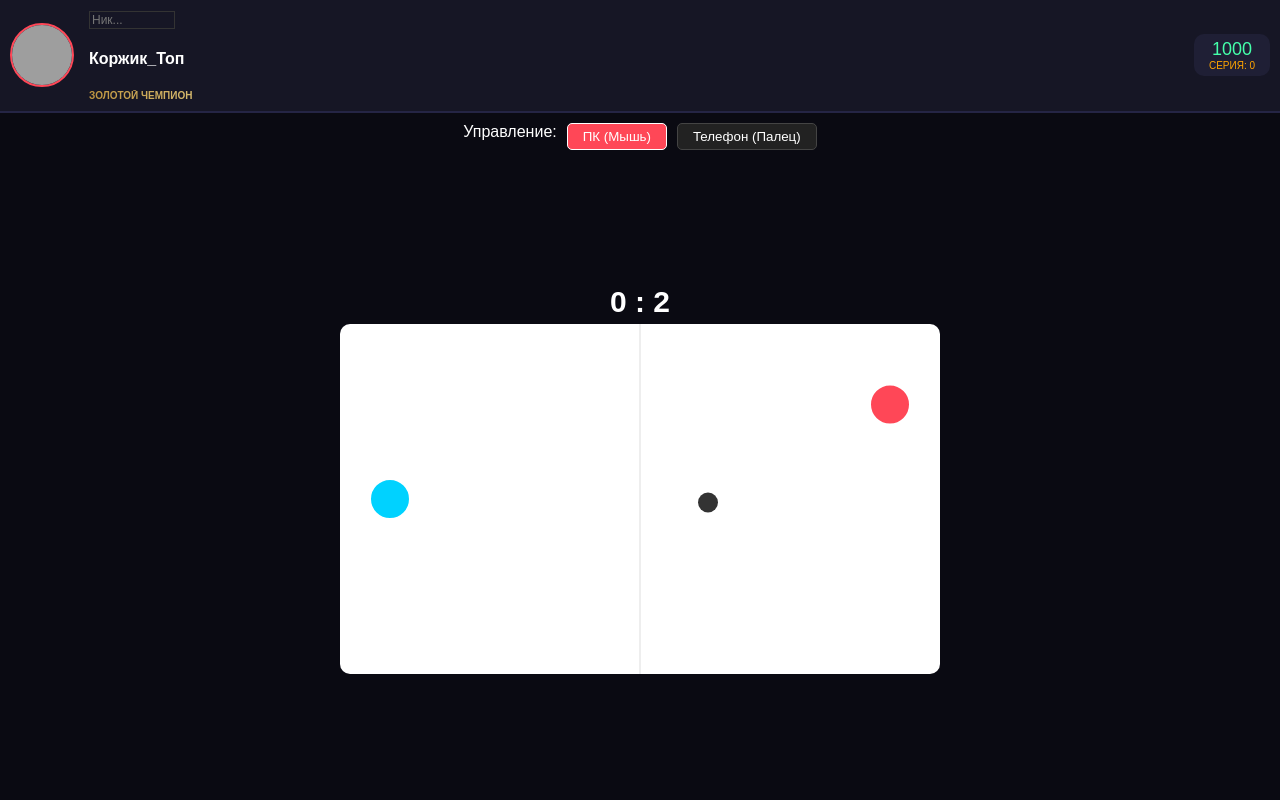
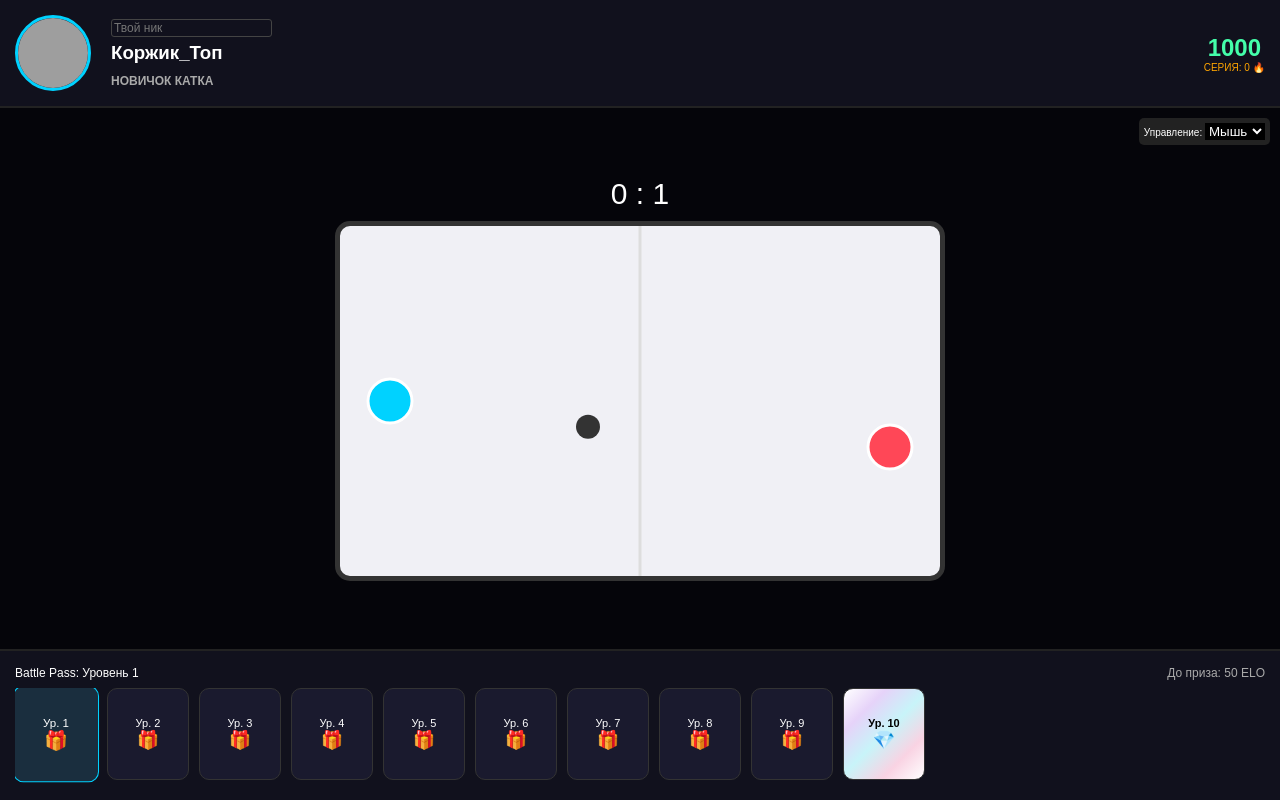
Before and after one commit to htmlop516/hokeym, a plain HTML site: page index.html in a window 1280 px wide. Both pictures are taken after a click on the button "ИГРАТЬ". Drawn offline with Linux system fonts and the light colour scheme; grey boxes are pictures that could not be loaded.

Commit message:
Update index.html

```diff
--- a/index.html
+++ b/index.html
@@ -3,239 +3,229 @@
 <head>
     <meta charset="UTF-8">
     <meta name="viewport" content="width=device-width, initial-scale=1.0, maximum-scale=1.0, user-scalable=no">
-    <title>Три Кота: Хоккей ELO Mobile</title>
+    <title>Три Кота: Hockey ELO & BP</title>
     <style>
         :root {
             --gold: linear-gradient(90deg, #bf953f, #fcf6ba, #b38728, #fcf6ba, #aa771c);
-            --pearl: linear-gradient(135deg, #fff5ff, #e6d3f9, #c8f4f9, #f9d3e3, #fff5ff);
-            --accent: #ff4757;
+            --pearl: linear-gradient(135deg, #fff, #e6d3f9, #c8f4f9, #f9d3e3, #fff);
+            --accent: #00d2ff;
         }
         body {
-            background: #0a0a12; color: white; font-family: sans-serif;
-            margin: 0; display: flex; flex-direction: column; height: 100vh; overflow: hidden;
-            touch-action: none; /* Отключает скролл при игре */
+            background: #05050a; color: white; font-family: 'Arial', sans-serif;
+            margin: 0; display: flex; flex-direction: column; height: 100vh; overflow: hidden; touch-action: none;
         }
 
-        /* ВЕРХНЯЯ ПАНЕЛЬ / ПРОФИЛЬ */
-        .header { background: #161625; padding: 10px; display: flex; align-items: center; gap: 15px; border-bottom: 2px solid #252545; }
-        .pfp-box { width: 60px; height: 60px; border-radius: 50%; border: 2px solid var(--accent); overflow: hidden; flex-shrink: 0; }
-        .pfp-box img { width: 100%; height: 100%; object-fit: cover; }
+        /* ШАПКА / ПРОФИЛЬ */
+        .header { background: #11111d; padding: 15px; display: flex; align-items: center; gap: 20px; border-bottom: 2px solid #222; }
+        .pfp-wrap { width: 70px; height: 70px; border-radius: 50%; border: 3px solid var(--accent); overflow: hidden; cursor: pointer; flex-shrink: 0; }
+        .pfp-wrap img { width: 100%; height: 100%; object-fit: cover; }
+        .profile-data { flex-grow: 1; }
 
-        .user-info { flex-grow: 1; }
-        #userName { margin: 0; font-size: 16px; }
-        .title { font-size: 10px; font-weight: 900; text-transform: uppercase; }
-        .gold { background: var(--gold); -webkit-background-clip: text; -webkit-text-fill-color: transparent; }
-        .pearl { background: var(--pearl); -webkit-background-clip: text; -webkit-text-fill-color: transparent; animation: shine 3s infinite linear; background-size: 200%; }
+        /* ТИТУЛЫ */
+        .title-badge { font-weight: 900; font-size: 12px; text-transform: uppercase; display: inline-block; margin-top: 5px; }
+        .gold-t { background: var(--gold); -webkit-background-clip: text; -webkit-text-fill-color: transparent; animation: shine 2s infinite linear; background-size: 200%; }
+        .pearl-t { background: var(--pearl); -webkit-background-clip: text; -webkit-text-fill-color: transparent; animation: shine 3s infinite linear; background-size: 200%; filter: drop-shadow(0 0 5px #fff); }
+        @keyframes shine { to { background-position: 200% center; } }
 
-        .stats { background: #1f1f35; padding: 5px 15px; border-radius: 10px; text-align: center; }
+        /* ИГРОВОЕ ПОЛЕ */
+        .game-main { flex-grow: 1; display: flex; flex-direction: column; align-items: center; justify-content: center; position: relative; }
+        canvas { background: #f0f0f5; border: 5px solid #333; border-radius: 15px; max-width: 95%; height: auto; }
 
-        /* ВЫБОР УСТРОЙСТВА */
-        .device-selector { padding: 10px; display: flex; justify-content: center; gap: 10px; background: #0a0a12; }
-        .dev-btn { padding: 5px 15px; border: 1px solid #444; background: #222; color: white; border-radius: 5px; cursor: pointer; }
-        .dev-btn.active { background: var(--accent); border-color: white; }
-
-        /* ИГРОВАЯ ЗОНА */
-        .game-container { flex-grow: 1; display: flex; flex-direction: column; align-items: center; justify-content: center; position: relative; }
-        #score { font-size: 30px; font-weight: bold; margin-bottom: 5px; }
-        canvas { background: #fff; border-radius: 10px; max-width: 95%; height: auto; touch-action: none; }
+        /* BATTLE PASS */
+        .bp-container { background: #11111d; padding: 15px; border-top: 2px solid #222; }
+        .bp-track { display: flex; gap: 10px; overflow-x: auto; padding-bottom: 5px; }
+        .bp-level { min-width: 80px; height: 90px; background: #1a1a2e; border-radius: 10px; display: flex; flex-direction: column; align-items: center; justify-content: center; font-size: 11px; border: 1px solid #333; transition: 0.3s; }
+        .bp-level.active { border-color: var(--accent); background: #1a2e3e; transform: scale(1.05); }
+        .bp-level.final { background: var(--pearl); color: black; font-weight: bold; }
 
         /* МЕНЮ */
-        #menu {
-            position: absolute; top: 0; left: 0; width: 100%; height: 100%;
-            background: rgba(0,0,0,0.85); display: flex; flex-direction: column;
-            align-items: center; justify-content: center; z-index: 10;
-        }
-        .start-btn { padding: 15px 40px; font-size: 20px; background: var(--accent); border: none; border-radius: 30px; color: white; font-weight: bold; }
+        #menu { position: absolute; top: 0; left: 0; width: 100%; height: 100%; background: rgba(0,0,0,0.9); display: flex; flex-direction: column; align-items: center; justify-content: center; z-index: 100; text-align: center; }
+        .btn-start { padding: 15px 50px; font-size: 20px; background: var(--accent); border: none; border-radius: 30px; color: white; font-weight: bold; cursor: pointer; }
 
-        @keyframes shine { to { background-position: 200% center; } }
-        .hidden { display: none; }
+        .device-toggle { position: absolute; top: 10px; right: 10px; background: #222; padding: 5px; border-radius: 5px; font-size: 10px; }
     </style>
 </head>
 <body>
 
     <div class="header">
-        <div class="pfp-box" onclick="document.getElementById('photoInput').click()">
-            <img src="https://i.imgur.com" id="avatarImg">
+        <div class="pfp-wrap" onclick="document.getElementById('file').click()">
+            <img src="https://i.imgur.com" id="pfp">
         </div>
-        <input type="file" id="photoInput" class="hidden" accept="image/*">
+        <input type="file" id="file" hidden accept="image/*">
 
-        <div class="user-info">
-            <input type="text" id="nameInput" placeholder="Ник..." oninput="syncName()" style="background:none; border:1px solid #333; color:white; width:80px; font-size:12px;">
-            <h4 id="userNameDisplay">Коржик_Топ</h4>
-            <div id="userTitle" class="title gold">ЗОЛОТОЙ ЧЕМПИОН</div>
+        <div class="profile-data">
+            <input type="text" id="nick" placeholder="Твой ник" oninput="updName()" style="background:none; border:1px solid #444; color:white; font-size:12px; border-radius:3px;">
+            <h3 id="nameShow" style="margin:5px 0;">Коржик_Топ</h3>
+            <div id="titleShow" class="title-badge gold-t">ЗОЛОТОЙ МАСТЕР</div>
         </div>
 
-        <div class="stats">
-            <div style="font-size:18px; color:#44ffaa;" id="eloDisplay">1000</div>
-            <div style="font-size:10px; color:orange;">СЕРИЯ: <span id="streakDisplay">0</span></div>
+        <div style="text-align:center;">
+            <div style="color:#44ffaa; font-size:24px; font-weight:bold;" id="eloShow">1000</div>
+            <div style="font-size:10px; color:orange;">СЕРИЯ: <span id="streakShow">0</span> 🔥</div>
         </div>
     </div>
 
-    <div class="device-selector">
-        <span>Управление: </span>
-        <button class="dev-btn active" onclick="setDevice('pc', this)">ПК (Мышь)</button>
-        <button class="dev-btn" onclick="setDevice('mobile', this)">Телефон (Палец)</button>
-    </div>
-
-    <div class="game-container">
-        <div id="score">0 : 0</div>
-        <canvas id="hockeyCanvas" width="600" height="350"></canvas>
+    <div class="game-main">
+        <div class="device-toggle">
+            Управление:
+            <select id="ctrl" style="background:#000; color:#fff; border:none;">
+                <option value="pc">Мышь</option>
+                <option value="mob">Палец</option>
+            </select>
+        </div>
+        <div style="font-size:30px; margin-bottom:10px;" id="score">0 : 0</div>
+        <canvas id="arena" width="600" height="350"></canvas>
 
         <div id="menu">
-            <h2 id="resText">ГОТОВ К ФАРМУ ELO?</h2>
-            <select id="botLvl" style="margin-bottom:15px; padding:10px; border-radius:10px;">
-                <option value="1.5">Бот: Новичок</option>
-                <option value="3.5">Бот: Средний</option>
-                <option value="6">Бот: ЛЕГЕНДА</option>
+            <h2 id="msg">ГОТОВ К ИГРЕ?</h2>
+            <p style="font-size:12px; color:#aaa;">Сложность бота:</p>
+            <select id="diff" style="padding:10px; margin-bottom:20px; border-radius:5px;">
+                <option value="2">Бот: Новичок</option>
+                <option value="4">Бот: Профи</option>
+                <option value="7.5">Бот: ЛЕГЕНДА</option>
             </select>
-            <button class="start-btn" onclick="initGame()">ИГРАТЬ</button>
+            <button class="btn-start" onclick="beginMatch()">ИГРАТЬ</button>
         </div>
     </div>
 
+    <div class="bp-container">
+        <div style="font-size:12px; margin-bottom:8px; display:flex; justify-content:space-between;">
+            <span>Battle Pass: Уровень <span id="bpLvl">1</span></span>
+            <span style="color:#aaa;">До приза: <span id="bpLeft">50</span> ELO</span>
+        </div>
+        <div class="bp-track" id="bpTrack"></div>
+    </div>
+
 <script>
-    const canvas = document.getElementById('hockeyCanvas');
+    const canvas = document.getElementById('arena');
     const ctx = canvas.getContext('2d');
-    let elo = 1000, streak = 0, isPlaying = false;
-    let controlMode = 'pc';
+    let data = { elo: 1000, streak: 0, bpLvl: 1 };
+    let gameOn = false;
 
-    // Объекты
-    let player = { x: 50, y: 175, r: 20, color: '#00d2ff' };
-    let bot = { x: 550, y: 175, r: 20, color: '#ff4757', speed: 2 };
-    let puck = { x: 300, y: 175, vx: 0, vy: 0, r: 10 };
+    let p = { x: 50, y: 175, r: 22, c: '#00d2ff' };
+    let b = { x: 550, y: 175, r: 22, c: '#ff4757', s: 3 };
+    let puck = { x: 300, y: 175, vx: 0, vy: 0, r: 12 };
     let score = { p: 0, b: 0 };
 
-    // Установка ФОТО
-    document.getElementById('photoInput').onchange = (e) => {
-        const file = e.target.files[0];
-        if (file) {
-            const reader = new FileReader();
-            reader.onload = () => document.getElementById('avatarImg').src = reader.result;
-            reader.readAsDataURL(file);
-        }
+    // ЗАГРУЗКА ФОТО
+    document.getElementById('file').onchange = (e) => {
+        let r = new FileReader();
+        r.onload = () => document.getElementById('pfp').src = r.result;
+        r.readAsDataURL(e.target.files[0]);
     };
 
-    function syncName() {
-        document.getElementById('userNameDisplay').innerText = document.getElementById('nameInput').value || "Игрок";
-    }
+    function updName() { document.getElementById('nameShow').innerText = document.getElementById('nick').value || "Игрок"; }
 
-    function setDevice(mode, btn) {
-        controlMode = mode;
-        document.querySelectorAll('.dev-btn').forEach(b => b.classList.remove('active'));
-        btn.classList.add('active');
-    }
-
-    // УПРАВЛЕНИЕ (УНИВЕРСАЛЬНОЕ)
-    const handleInput = (clientX, clientY) => {
-        const rect = canvas.getBoundingClientRect();
-        const scaleX = canvas.width / rect.width;
-        const scaleY = canvas.height / rect.height;
-        let targetX = (clientX - rect.left) * scaleX;
-        let targetY = (clientY - rect.top) * scaleY;
-
-        // Ограничение движения (только своя половина)
-        if (targetX < player.r) targetX = player.r;
-        if (targetX > canvas.width/2 - player.r) targetX = canvas.width/2 - player.r;
-        if (targetY < player.r) targetY = player.r;
-        if (targetY > canvas.height - player.r) targetY = canvas.height - player.r;
-
-        player.x = targetX;
-        player.y = targetY;
+    // УПРАВЛЕНИЕ
+    const move = (cx, cy) => {
+        let rect = canvas.getBoundingClientRect();
+        let tx = (cx - rect.left) * (600 / rect.width);
+        let ty = (cy - rect.top) * (350 / rect.height);
+        p.x = Math.min(Math.max(p.r, tx), 300 - p.r);
+        p.y = Math.min(Math.max(p.r, ty), 350 - p.r);
     };
 
-    canvas.addEventListener('mousemove', (e) => { if(controlMode === 'pc') handleInput(e.clientX, e.clientY); });
-    canvas.addEventListener('touchmove', (e) => {
-        if(controlMode === 'mobile') {
+    canvas.addEventListener('mousemove', e => { if(document.getElementById('ctrl').value === 'pc') move(e.clientX, e.clientY); });
+    canvas.addEventListener('touchmove', e => {
+        if(document.getElementById('ctrl').value === 'mob') {
             e.preventDefault();
-            handleInput(e.touches[0].clientX, e.touches[0].clientY);
+            move(e.touches[0].clientX, e.touches[0].clientY);
         }
-    }, { passive: false });
+    }, {passive: false});
 
-    function initGame() {
+    function beginMatch() {
         document.getElementById('menu').style.display = 'none';
-        bot.speed = parseFloat(document.getElementById('botLvl').value);
+        b.s = parseFloat(document.getElementById('diff').value);
         score = { p: 0, b: 0 };
         resetPuck();
-        isPlaying = true;
-        updateLoop();
+        gameOn = true;
+        loop();
     }
 
     function resetPuck() {
         puck.x = 300; puck.y = 175;
         puck.vx = (Math.random() > 0.5 ? 4 : -4);
-        puck.vy = (Math.random() - 0.5) * 6;
+        puck.vy = (Math.random() - 0.5) * 8;
     }
 
-    function updateLoop() {
-        if(!isPlaying) return;
+    function loop() {
+        if(!gameOn) return;
+        puck.x += puck.vx; puck.y += puck.vy;
+        if(puck.y < puck.r || puck.y > 350 - puck.r) puck.vy *= -1;
 
-        // Физика шайбы
-        puck.x += puck.vx;
-        puck.y += puck.vy;
-
-        if(puck.y < puck.r || puck.y > canvas.height - puck.r) puck.vy *= -1;
-
-        // Бот ИИ
-        if(bot.y < puck.y) bot.y += bot.speed;
-        else bot.y -= bot.speed;
+        // AI Бот
+        if(b.y < puck.y) b.y += b.s; else b.y -= b.s;
 
         // Коллизии
-        [player, bot].forEach(obj => {
-            let dx = puck.x - obj.x;
-            let dy = puck.y - obj.y;
+        [p, b].forEach(o => {
+            let dx = puck.x - o.x, dy = puck.y - o.y;
             let dist = Math.sqrt(dx*dx + dy*dy);
-            if(dist < puck.r + obj.r) {
-                let angle = Math.atan2(dy, dx);
-                let power = Math.sqrt(puck.vx**2 + puck.vy**2) + 1.2;
-                puck.vx = Math.cos(angle) * power;
-                puck.vy = Math.sin(angle) * power;
+            if(dist < puck.r + o.r) {
+                let ang = Math.atan2(dy, dx);
+                let spd = Math.sqrt(puck.vx**2 + puck.vy**2) + 1;
+                puck.vx = Math.cos(ang) * spd; puck.vy = Math.sin(ang) * spd;
             }
         });
 
-        // Голы (до 5)
         if(puck.x < 0) { score.b++; resetPuck(); }
-        if(puck.x > canvas.width) { score.p++; resetPuck(); }
+        if(puck.x > 600) { score.p++; resetPuck(); }
         document.getElementById('score').innerText = `${score.p} : ${score.b}`;
 
         draw();
-
-        if(score.p >= 5 || score.b >= 5) endGame(score.p >= 5);
-        else requestAnimationFrame(updateLoop);
+        if(score.p >= 5 || score.b >= 5) stopGame(score.p >= 5);
+        else requestAnimationFrame(loop);
     }
 
     function draw() {
         ctx.clearRect(0,0,600,350);
-        ctx.strokeStyle = "#eee"; ctx.beginPath(); ctx.moveTo(300,0); ctx.lineTo(300,350); ctx.stroke();
-
-        // Шайба
+        ctx.strokeStyle = "#ddd"; ctx.beginPath(); ctx.moveTo(300,0); ctx.lineTo(300,350); ctx.stroke();
         ctx.fillStyle = "#333"; ctx.beginPath(); ctx.arc(puck.x, puck.y, puck.r, 0, Math.PI*2); ctx.fill();
-        // Игроки
-        [player, bot].forEach(o => {
-            ctx.fillStyle = o.color; ctx.beginPath(); ctx.arc(o.x, o.y, o.r, 0, Math.PI*2); ctx.fill();
-            ctx.strokeStyle = "#fff"; ctx.lineWidth = 2; ctx.stroke();
+        [p, b].forEach(o => {
+            ctx.fillStyle = o.c; ctx.beginPath(); ctx.arc(o.x, o.y, o.r, 0, Math.PI*2); ctx.fill();
+            ctx.strokeStyle = "#fff"; ctx.lineWidth = 3; ctx.stroke();
         });
     }
 
-    function endGame(win) {
-        isPlaying = false;
+    function stopGame(win) {
+        gameOn = false;
         if(win) {
-            let gain = Math.floor(bot.speed * 10);
-            elo += gain; streak++;
-            document.getElementById('resText').innerText = `ПОБЕДА! +${gain} ELO`;
+            let gain = Math.floor(b.s * 15);
+            data.elo += gain; data.streak++;
+            document.getElementById('msg').innerText = `ПОБЕДА! +${gain} ELO`;
         } else {
-            elo = Math.max(0, elo - 15); streak = 0;
-            document.getElementById('resText').innerText = "ПОРАЖЕНИЕ! -15";
+            data.elo = Math.max(0, data.elo - 20); data.streak = 0;
+            document.getElementById('msg').innerText = "ПОРАЖЕНИЕ! -20";
         }
         updateUI();
         document.getElementById('menu').style.display = 'flex';
     }
 
     function updateUI() {
-        document.getElementById('eloDisplay').innerText = elo;
-        document.getElementById('streakDisplay').innerText = streak;
-        const t = document.getElementById('userTitle');
-        if(elo > 1300) { t.innerText = "ПЕРЛАМУТРОВЫЙ БОГ"; t.className = "title pearl"; }
-        else if(elo > 1100) { t.innerText = "ЗОЛОТОЙ ЛЕГЕНДА"; t.className = "title gold"; }
+        document.getElementById('eloShow').innerText = data.elo;
+        document.getElementById('streakShow').innerText = data.streak;
+
+        // ТИТУЛЫ ОТ ELO
+        const t = document.getElementById('titleShow');
+        if(data.elo > 1300) { t.innerText = "ПЕРЛАМУТРОВЫЙ БОГ"; t.className = "title-badge pearl-t"; }
+        else if(data.elo > 1100) { t.innerText = "ЗОЛОТОЙ МАСТЕР"; t.className = "title-badge gold-t"; }
+        else { t.innerText = "НОВИЧОК КАТКА"; t.className = "title-badge"; t.style.color = "#aaa"; }
+
+        // BP PROGRESS
+        data.bpLvl = Math.floor((data.elo - 1000) / 50) + 1;
+        if(data.bpLvl < 1) data.bpLvl = 1;
+        document.getElementById('bpLvl').innerText = data.bpLvl;
+        document.getElementById('bpLeft').innerText = 50 - ((data.elo - 1000) % 50);
+
+        const track = document.getElementById('bpTrack'); track.innerHTML = '';
+        for(let i=1; i<=10; i++) {
+            let level = document.createElement('div');
+            level.className = `bp-level ${i <= data.bpLvl ? 'active' : ''} ${i === 10 ? 'final' : ''}`;
+            level.innerHTML = `<div>Ур. ${i}</div><div style="font-size:18px">${i === 10 ? '💎' : '🎁'}</div>`;
+            track.appendChild(level);
+        }
     }
+
+    updateUI();
 </script>
 </body>
 </html>
```
